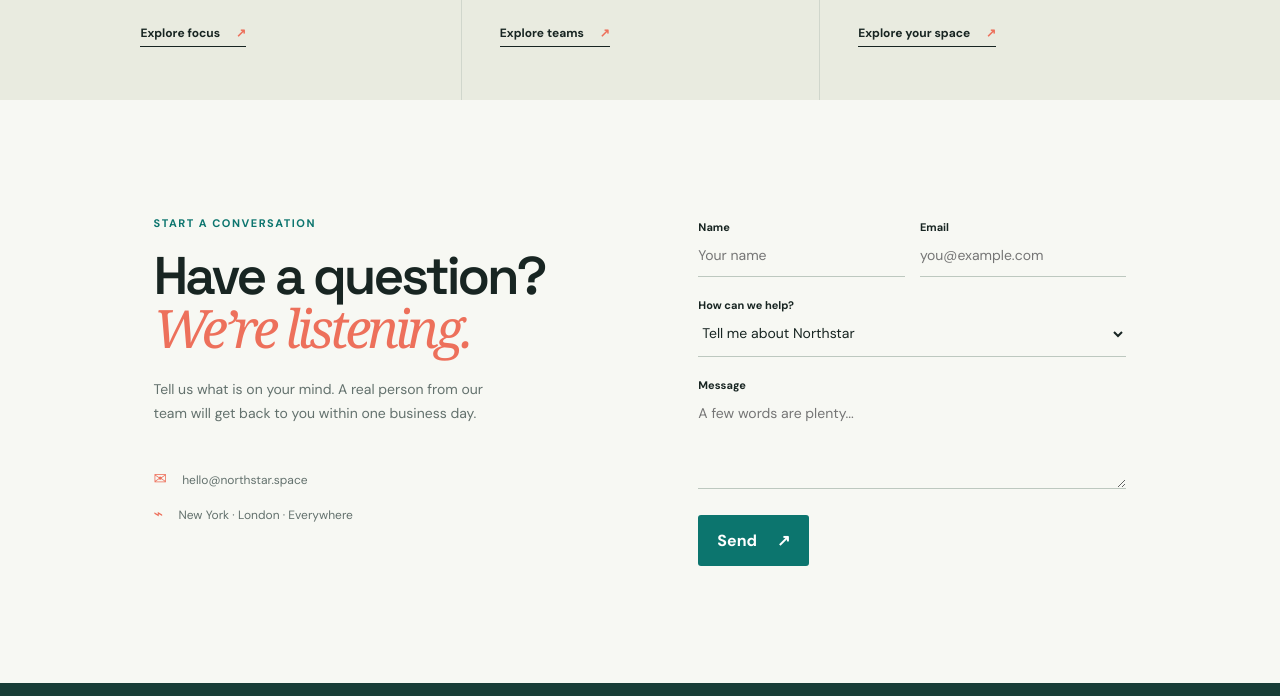
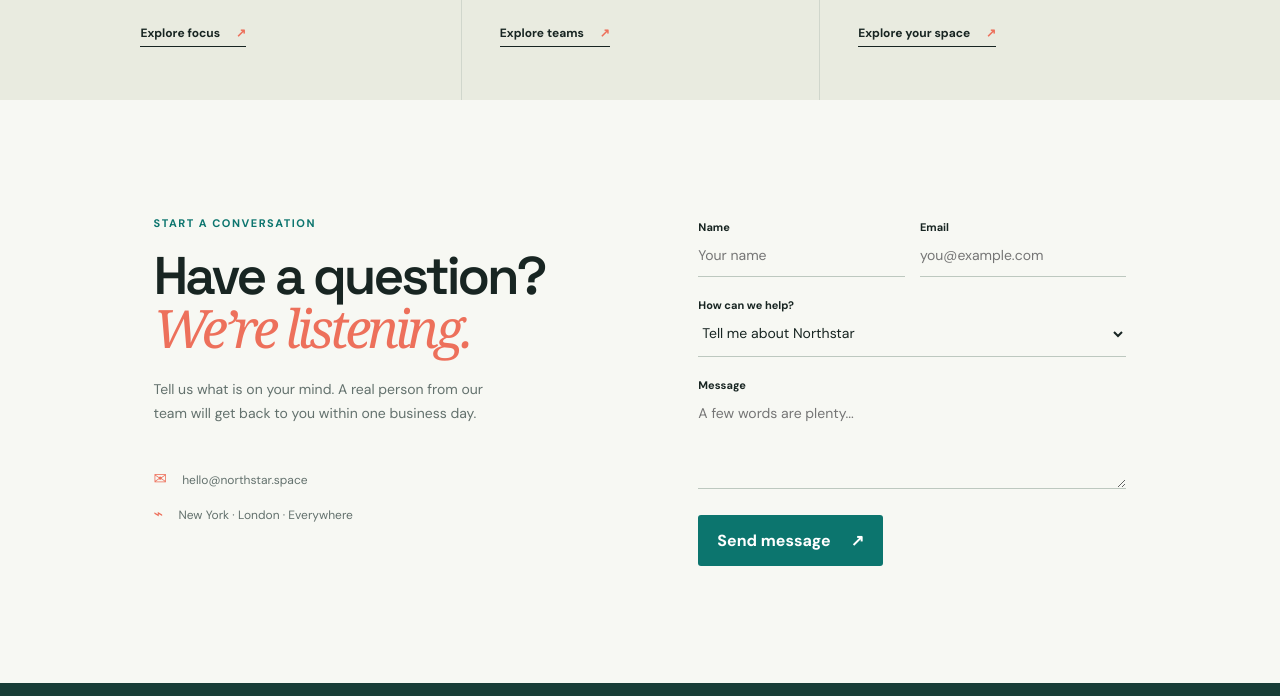
Before and after one commit to sundarVivek/SampleApp, a website: page index.html in a window 1280 px wide. Shown: the part 1359-2055 px from the top of the page. Drawn offline with Linux system fonts and the light colour scheme.

Commit message:
Merge PR #13 into main

```diff
--- a/index.html
+++ b/index.html
@@ -54,7 +54,7 @@
       <article class="feature"><span class="feature-number">03</span><div class="feature-icon coral">✦</div><h3>Make it yours</h3><p>A flexible space with enough structure to guide you and enough room to make it personal.</p><a href="#contact">Explore your space <span>↗</span></a></article>
     </section>
 
-    <section class="contact-section" id="contact"><div class="contact-intro"><p class="eyebrow">Start a conversation</p><h2>Have a question?<br><em>We’re listening.</em></h2><p>Tell us what is on your mind. A real person from our team will get back to you within one business day.</p><div class="contact-details"><p><span>✉</span> hello@northstar.space</p><p><span>⌁</span> New York · London · Everywhere</p></div></div><form class="contact-form" id="contactForm"><div class="form-row"><label>Name<input type="text" name="name" placeholder="Your name" required></label><label>Email<input type="email" name="email" placeholder="you@example.com" required></label></div><label>How can we help?<select name="topic"><option>Tell me about Northstar</option><option>I need help with my account</option><option>Partnerships</option><option>Something else</option></select></label><label>Message<textarea name="message" rows="4" placeholder="A few words are plenty..." required></textarea></label><button class="button" type="submit">Send <span aria-hidden="true">↗</span></button><p class="form-status" role="status"></p></form></section>
+    <section class="contact-section" id="contact"><div class="contact-intro"><p class="eyebrow">Start a conversation</p><h2>Have a question?<br><em>We’re listening.</em></h2><p>Tell us what is on your mind. A real person from our team will get back to you within one business day.</p><div class="contact-details"><p><span>✉</span> hello@northstar.space</p><p><span>⌁</span> New York · London · Everywhere</p></div></div><form class="contact-form" id="contactForm"><div class="form-row"><label>Name<input type="text" name="name" placeholder="Your name" required></label><label>Email<input type="email" name="email" placeholder="you@example.com" required></label></div><label>How can we help?<select name="topic"><option>Tell me about Northstar</option><option>I need help with my account</option><option>Partnerships</option><option>Something else</option></select></label><label>Message<textarea name="message" rows="4" placeholder="A few words are plenty..." required></textarea></label><button class="button" type="submit">Send message <span aria-hidden="true">↗</span></button><p class="form-status" role="status"></p></form></section>
   </main>
 
   <footer class="site-footer"><a class="brand" href="#top"><span class="brand-mark">N</span><span>northstar</span></a><p>© 2024 Northstar Studio. Made for better days.</p><div class="footer-links"><a href="#about">About</a><a href="#contact">Contact</a><a href="#top">Privacy</a></div></footer>
```
